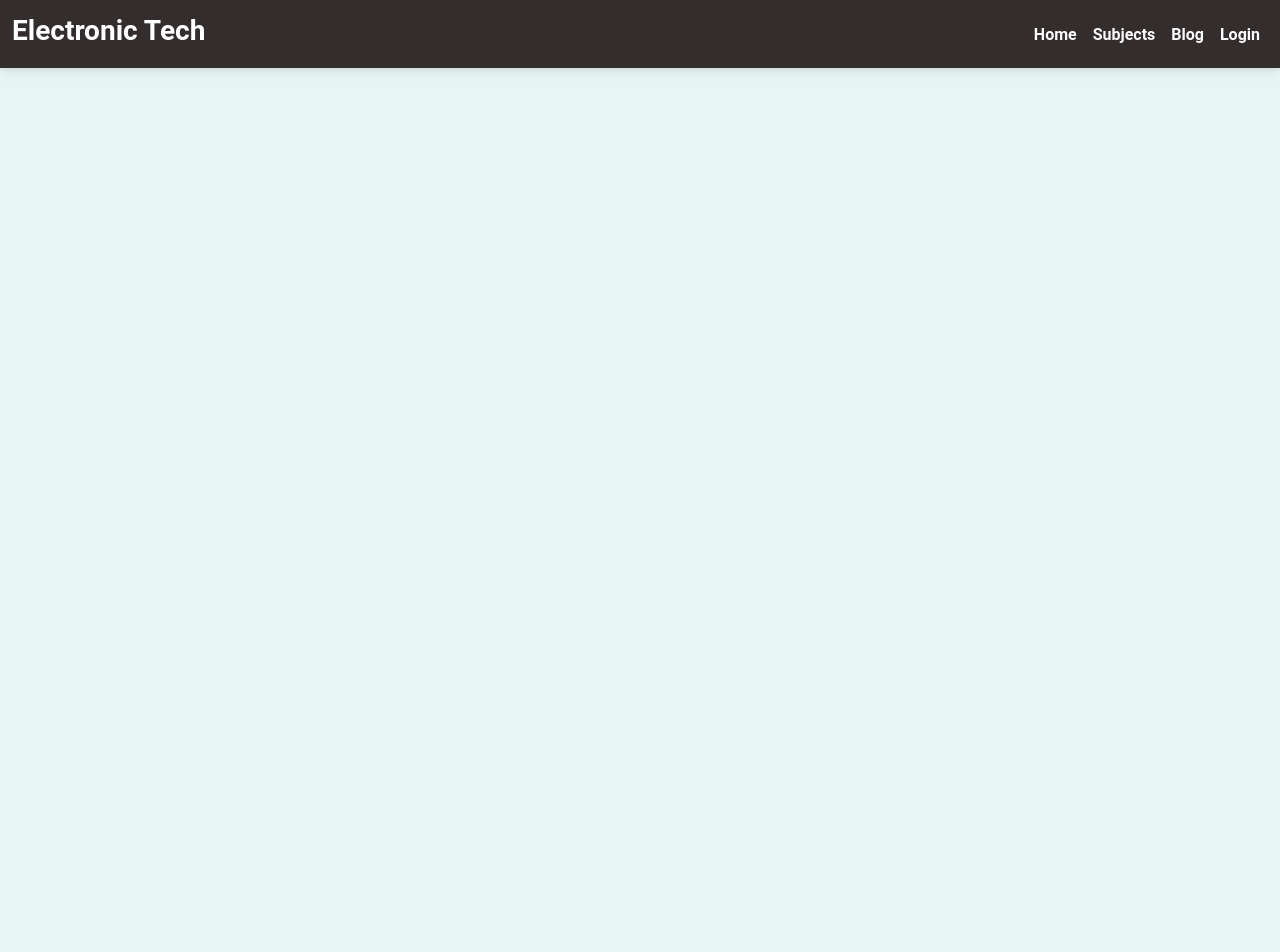
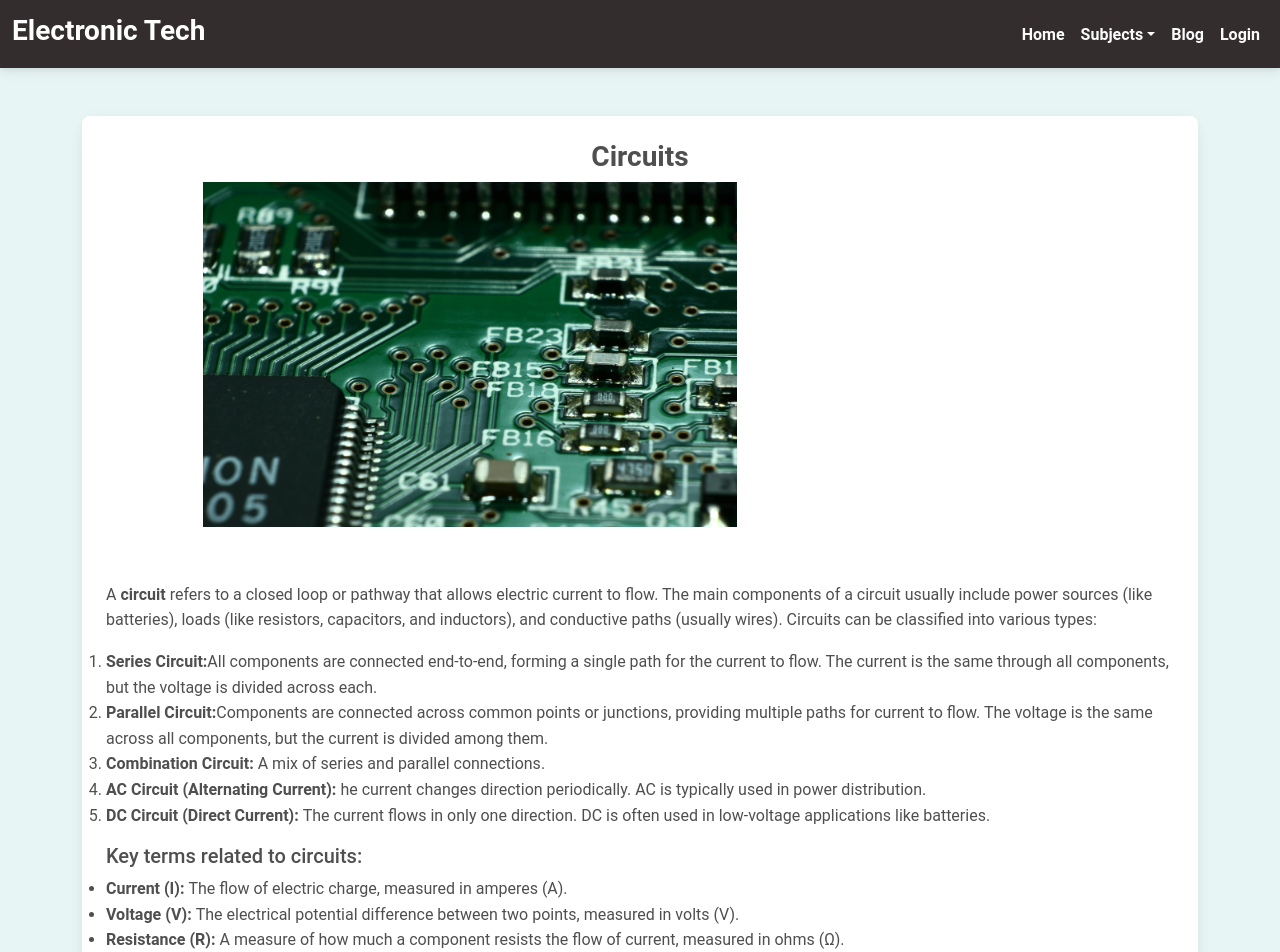
Before and after one commit to sanjay882530/blogger-vikash-ui-backend, a React (Vite) app: page /subjects/circuits in a window 1280 px wide. Shown: the top 952 px of the page. Before the commit the page ends 800 px from the top, so only its background shows below. Built offline with nearby package versions, Linux system fonts and the light colour scheme.

Commit message:
Added courses and pages

```diff
--- a/src/App.jsx
+++ b/src/App.jsx
@@ -13,6 +13,7 @@ import BlogDashboard from "./component/BlogDashboard";
 import BlogList from "./component/BlogList";
 import Blog from "./component/Blog";
 import React from "react";
+import Circuits from "./component/pages/Circuits";
 function App() {
   return (
     <UserContextProvider>
@@ -28,6 +29,7 @@ function App() {
             <Route path="/blogs" element={<BlogListByUser />} />
             <Route path="/viewBlogs" element={<BlogList />} />
             <Route path="/blog/:id" element={<Blog />} />
+            <Route path="/subjects/circuits" element={<Circuits />} />
           </Routes>
         </>
       </Router>
--- a/src/component/Navbar.jsx
+++ b/src/component/Navbar.jsx
@@ -8,6 +8,10 @@ import {
   MDBNavbarLink,
   MDBCollapse,
   MDBIcon,
+  MDBDropdown,
+  MDBDropdownToggle,
+  MDBDropdownMenu,
+  MDBDropdownItem,
 } from "mdb-react-ui-kit";
 import { Link, useNavigate } from "react-router-dom";
 import UserContext from "../context/UserContext";
@@ -63,9 +67,116 @@ export default function Navbar() {
               </MDBNavbarLink>
             </MDBNavbarItem>
             <MDBNavbarItem>
-              <MDBNavbarLink href="/subjects" onClick={handleLinkClick}>
-                <strong className="text-light">Subjects</strong>
-              </MDBNavbarLink>
+              <MDBDropdown>
+                <MDBDropdownToggle
+                  tag="a"
+                  className="nav-link text-light"
+                  role="button"
+                >
+                  <strong>Subjects</strong>
+                </MDBDropdownToggle>
+                <MDBDropdownMenu className="text-dark">
+                  <MDBDropdownItem link>
+                    <MDBNavbarLink
+                      className="text-black"
+                      href="/subjects/circuits"
+                      onClick={handleLinkClick}
+                    >
+                      Circuits
+                    </MDBNavbarLink>
+                  </MDBDropdownItem>
+                  <MDBDropdownItem link>
+                    <MDBNavbarLink
+                      className="text-black"
+                      href="/subjects/Electromagnetism"
+                      onClick={handleLinkClick}
+                    >
+                      Electromagnetism
+                    </MDBNavbarLink>
+                  </MDBDropdownItem>
+                  <MDBDropdownItem link>
+                    <MDBNavbarLink
+                      className="text-black"
+                      href="/subjects/physics"
+                      onClick={handleLinkClick}
+                    >
+                      Physics
+                    </MDBNavbarLink>
+                  </MDBDropdownItem>
+                  <MDBDropdownItem link>
+                    <MDBNavbarLink
+                      className="text-black"
+                      href="/subjects/control-System"
+                      onClick={handleLinkClick}
+                    >
+                      Control System
+                    </MDBNavbarLink>
+                  </MDBDropdownItem>
+                  <MDBDropdownItem link>
+                    <MDBNavbarLink
+                      className="text-black"
+                      href="/subjects/Electronics Engineering"
+                      onClick={handleLinkClick}
+                    >
+                      Electronics Engineering
+                    </MDBNavbarLink>
+                  </MDBDropdownItem>
+                  <MDBDropdownItem link>
+                    <MDBNavbarLink
+                      className="text-black"
+                      href="/subjects/Robotics"
+                      onClick={handleLinkClick}
+                    >
+                      Robotics
+                    </MDBNavbarLink>
+                  </MDBDropdownItem>
+                  <MDBDropdownItem link>
+                    <MDBNavbarLink
+                      className="text-black"
+                      href="/subjects/mathematics"
+                      onClick={handleLinkClick}
+                    >
+                      Mathematics
+                    </MDBNavbarLink>
+                  </MDBDropdownItem>
+                  <MDBDropdownItem link>
+                    <MDBNavbarLink
+                      className="text-black"
+                      href="/subjects/engineering-Drawing"
+                      onClick={handleLinkClick}
+                    >
+                      Engineering Drawing
+                    </MDBNavbarLink>
+                  </MDBDropdownItem>
+                  <MDBDropdownItem link>
+                    <MDBNavbarLink
+                      className="text-black"
+                      href="/subjects/microprocessor"
+                      onClick={handleLinkClick}
+                    >
+                      Microprocessor
+                    </MDBNavbarLink>
+                  </MDBDropdownItem>
+                  <MDBDropdownItem link>
+                    <MDBNavbarLink
+                      className="text-black"
+                      href="/subjects/power-electronics"
+                      onClick={handleLinkClick}
+                    >
+                      power electronics
+                    </MDBNavbarLink>
+                  </MDBDropdownItem>
+                  <MDBDropdownItem link>
+                    <MDBNavbarLink
+                      className="text-black"
+                      href="/subjects/Electrical-machines"
+                      onClick={handleLinkClick}
+                    >
+                      Electrical machines
+                    </MDBNavbarLink>
+                  </MDBDropdownItem>
+                </MDBDropdownMenu>
+              </MDBDropdown>
             </MDBNavbarItem>
             <MDBNavbarItem>
               <MDBNavbarLink href="/viewBlogs" onClick={handleLinkClick}>
--- /dev/null
+++ b/src/component/pages/Circuits.css
@@ -0,0 +1,6 @@
+.circuits-img{
+    width: 60%;
+    height: 400px;
+    padding-left: 10%;
+    padding-bottom: 5%;
+}
--- /dev/null
+++ b/src/component/pages/Circuits.jsx
@@ -0,0 +1,76 @@
+import React from "react";
+import "./Circuits.css";
+import { MDBContainer, MDBRow, MDBCol, MDBCard } from "mdb-react-ui-kit";
+export default function Circuits() {
+  return (
+    <MDBContainer className="my-5">
+      <MDBCard className="p-4">
+        <MDBRow className="align-items-center">
+          <h3 className="text-center text-blue-800">
+            <strong>Circuits</strong>
+          </h3>
+          <img src="/img1.jpg" alt="circuits graph" className="circuits-img" />
+          <p>
+            A <b>circuit</b> refers to a closed loop or pathway that allows
+            electric current to flow. The main components of a circuit usually
+            include power sources (like batteries), loads (like resistors,
+            capacitors, and inductors), and conductive paths (usually wires).
+            Circuits can be classified into various types:
+          </p>
+          <ol>
+            <li>
+              <strong>Series Circuit:</strong>
+              All components are connected end-to-end, forming a single path for
+              the current to flow. The current is the same through all
+              components, but the voltage is divided across each.
+            </li>
+            <li>
+              <strong>Parallel Circuit:</strong>
+              Components are connected across common points or junctions,
+              providing multiple paths for current to flow. The voltage is the
+              same across all components, but the current is divided among them.
+            </li>
+            <li>
+              <strong>Combination Circuit: </strong>A mix of series and parallel
+              connections.
+            </li>
+            <li>
+              <strong>AC Circuit (Alternating Current): </strong>
+              he current changes direction periodically. AC is typically used in
+              power distribution.
+            </li>
+            <li>
+              <strong>DC Circuit (Direct Current): </strong>
+              The current flows in only one direction. DC is often used in
+              low-voltage applications like batteries.
+            </li>
+          </ol>
+          <ul>
+            <h5>Key terms related to circuits:</h5>
+            <li>
+              <strong>Current (I): </strong> The flow of electric charge,
+              measured in amperes (A).
+            </li>
+            <li>
+              <strong>Voltage (V): </strong>The electrical potential difference
+              between two points, measured in volts (V).
+            </li>
+            <li>
+              <strong>Resistance (R): </strong> A measure of how much a
+              component resists the flow of current, measured in ohms (Ω).
+            </li>
+            <li>
+              <strong> Capacitance (C): </strong> The ability to store charge,
+              measured in farads (F).
+            </li>
+            <li>
+              <strong> Inductance (L): </strong>The ability to induce an
+              electromotive force (EMF) due to a change in current, measured in
+              henries (H).
+            </li>
+          </ul>
+        </MDBRow>
+      </MDBCard>
+    </MDBContainer>
+  );
+}
```
